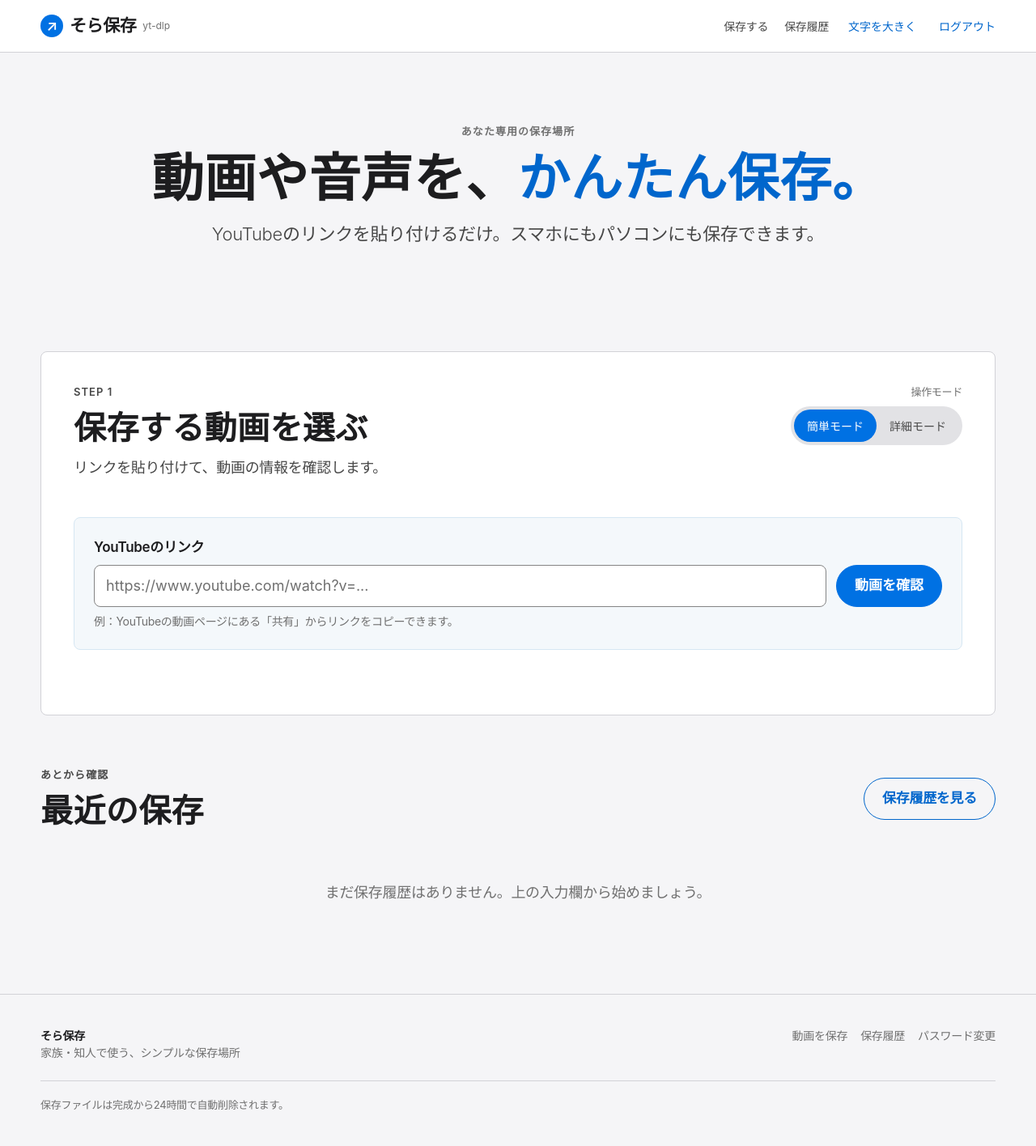
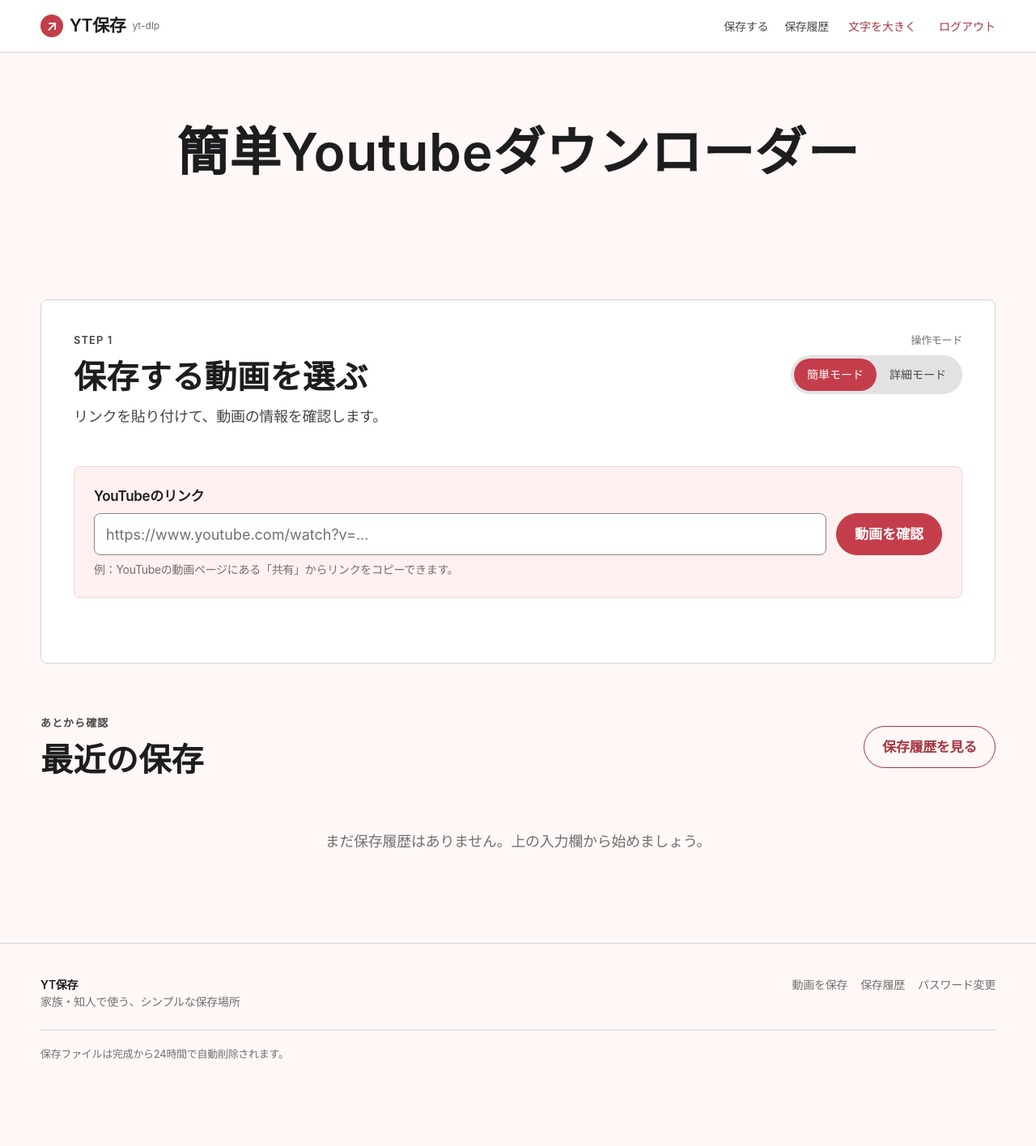
Before and after one commit to yu1sh/yt-downloader, a FastAPI app: template app/templates/index.html in a window 1280 px wide. Shown: the whole page at 81% size. After the commit the page ends 1308 px from the top, so only its background shows below. Run offline with FastAPI, Linux system fonts and the light colour scheme; the template is opened without the code that fills it, so the values that code supplies are empty; parts of the project's set-up code (start-up, migrations or seed data) failed here and were passed over; some libraries are stand-ins or nearby versions.

Commit message:
Refresh public branding and user README

```diff
--- a/app/main.py
+++ b/app/main.py
@@ -113,8 +113,8 @@
 
 
 app = FastAPI(
-    title="そら保存",
-    description="家族・知人向けYouTube動画・音声保存サイト",
+    title="YT保存",
+    description="YouTube動画・音声保存サイト",
     openapi_url=None,
     docs_url=None,
     redoc_url=None,
--- a/app/static/styles.css
+++ b/app/static/styles.css
@@ -1,10 +1,10 @@
 :root {
-  --color-apple-blue: #0071e3;
-  --color-link-blue: #0066cc;
-  --color-signal-blue: #2997ff;
+  --color-primary-red: #c43d4a;
+  --color-link-red: #a63742;
+  --color-signal-red: #d86e74;
   --color-carbon: #1d1d1f;
-  --color-frost: #f5f5f7;
-  --color-ice: #f4f8fb;
+  --color-frost: #fff8f7;
+  --color-ice: #fff1f0;
   --color-smoke: #333333;
   --color-graphite: #474747;
   --color-ash: #707070;
@@ -16,8 +16,8 @@
   --color-success-bg: #e9f6ed;
   --color-error: #9e2b25;
   --color-error-bg: #fff1f0;
-  --color-info: #174f7b;
-  --color-info-bg: #eaf4fb;
+  --color-info: #6b3942;
+  --color-info-bg: #fff0f1;
   --font-display: "SF Pro Display", Inter, ui-sans-serif, system-ui, -apple-system, BlinkMacSystemFont, "Segoe UI", Roboto, sans-serif;
   --font-text: "SF Pro Text", Inter, ui-sans-serif, system-ui, -apple-system, BlinkMacSystemFont, "Segoe UI", Roboto, sans-serif;
   --spacing-unit: 4px;
@@ -63,7 +63,7 @@
 }
 
 a {
-  color: var(--color-link-blue);
+  color: var(--color-link-red);
 }
 
 button,
@@ -146,7 +146,7 @@
   height: 28px;
   place-items: center;
   color: #fff;
-  background: var(--color-apple-blue);
+  background: var(--color-primary-red);
   border-radius: 50%;
   font-size: 18px;
   line-height: 1;
@@ -195,7 +195,7 @@
 
 .text-button {
   padding: 6px 0;
-  color: var(--color-link-blue);
+  color: var(--color-link-red);
   background: transparent;
   border: 0;
 }
@@ -261,10 +261,6 @@
 
 p {
   margin-bottom: 16px;
-}
-
-.blue-text {
-  color: var(--color-link-blue);
 }
 
 .hero-copy {
@@ -340,7 +336,7 @@
 
 .mode-button.is-active {
   color: #fff;
-  background: var(--color-apple-blue);
+  background: var(--color-primary-red);
 }
 
 .notice {
@@ -442,25 +438,25 @@
 
 .button-primary {
   color: #fff;
-  background: var(--color-apple-blue);
-  border: 1px solid var(--color-apple-blue);
+  background: var(--color-primary-red);
+  border: 1px solid var(--color-primary-red);
 }
 
 .button-primary:hover {
-  background: #005fbe;
-  border-color: #005fbe;
+  background: #a9323c;
+  border-color: #a9323c;
 }
 
 .button-outline {
-  color: var(--color-link-blue);
+  color: var(--color-link-red);
   background: transparent;
-  border: 1px solid var(--color-link-blue);
+  border: 1px solid var(--color-link-red);
 }
 
 .button-outline:hover {
-  color: #004f9e;
+  color: #8e2633;
   background: var(--color-ice);
-  border-color: #004f9e;
+  border-color: #8e2633;
 }
 
 .button-wide {
@@ -471,7 +467,7 @@
   padding: var(--space-6);
   margin: 0 0 var(--space-10);
   background: var(--color-ice);
-  border: 1px solid #d6e7f3;
+  border: 1px solid #f0d3d1;
   border-radius: var(--radius-card);
 }
 
--- a/app/templates/admin_jobs.html
+++ b/app/templates/admin_jobs.html
@@ -1,5 +1,5 @@
 {% extends "base.html" %}
-{% block title %}処理ログ — そら保存{% endblock %}
+{% block title %}処理ログ — YT保存{% endblock %}
 {% block content %}
 <div class="page-wrap">
   <section class="page-intro">
--- a/app/templates/admin_users.html
+++ b/app/templates/admin_users.html
@@ -1,5 +1,5 @@
 {% extends "base.html" %}
-{% block title %}利用者管理 — そら保存{% endblock %}
+{% block title %}利用者管理 — YT保存{% endblock %}
 {% block content %}
 <div class="page-wrap">
   <section class="page-intro">
--- a/app/templates/base.html
+++ b/app/templates/base.html
@@ -5,15 +5,15 @@
   <meta name="viewport" content="width=device-width, initial-scale=1">
   <meta name="csrf-token" content="{{ csrf_token }}">
   <meta name="color-scheme" content="light">
-  <title>{% block title %}そら保存{% endblock %}</title>
+  <title>{% block title %}YT保存{% endblock %}</title>
   <link rel="stylesheet" href="/static/styles.css">
 </head>
 <body>
   <header class="site-header">
     <div class="nav-inner">
-      <a class="brand" href="/" aria-label="そら保存のトップページ">
+      <a class="brand" href="/" aria-label="YT保存のトップページ">
         <span class="brand-mark" aria-hidden="true">↗</span>
-        <span>そら保存</span>
+        <span>YT保存</span>
         <span class="brand-note">yt-dlp</span>
       </a>
       <nav class="primary-nav" aria-label="メインメニュー">
@@ -42,7 +42,7 @@
   <footer class="site-footer">
     <div class="footer-inner">
       <div>
-        <p class="footer-brand">そら保存</p>
+        <p class="footer-brand">YT保存</p>
         <p>家族・知人で使う、シンプルな保存場所</p>
       </div>
       <div class="footer-links">
--- a/app/templates/history.html
+++ b/app/templates/history.html
@@ -1,5 +1,5 @@
 {% extends "base.html" %}
-{% block title %}保存履歴 — そら保存{% endblock %}
+{% block title %}保存履歴 — YT保存{% endblock %}
 {% block content %}
 <div class="page-wrap">
   <section class="page-intro history-intro">
--- a/app/templates/index.html
+++ b/app/templates/index.html
@@ -1,11 +1,9 @@
 {% extends "base.html" %}
-{% block title %}動画や音声を保存 — そら保存{% endblock %}
+{% block title %}簡単Youtubeダウンローダー — YT保存{% endblock %}
 {% block content %}
 <section class="hero-section">
   <div class="hero-inner">
-    <p class="eyebrow">あなた専用の保存場所</p>
-    <h1>動画や音声を、<span class="blue-text">かんたん保存。</span></h1>
-    <p class="hero-copy">YouTubeのリンクを貼り付けるだけ。<br class="small-only">スマホにもパソコンにも保存できます。</p>
+    <h1>簡単Youtubeダウンローダー</h1>
   </div>
 </section>
 
--- a/app/templates/password.html
+++ b/app/templates/password.html
@@ -1,5 +1,5 @@
 {% extends "base.html" %}
-{% block title %}パスワード変更 — そら保存{% endblock %}
+{% block title %}パスワード変更 — YT保存{% endblock %}
 {% block content %}
 <div class="page-wrap narrow-wrap">
   <section class="page-intro">
```
Also changed, not shown: other parts of app/static/styles.css (+12 -12 lines), app/templates/login.html (+3 -4 lines), tests/test_app.py (+3 -1 lines), README.md, 1 other file.
